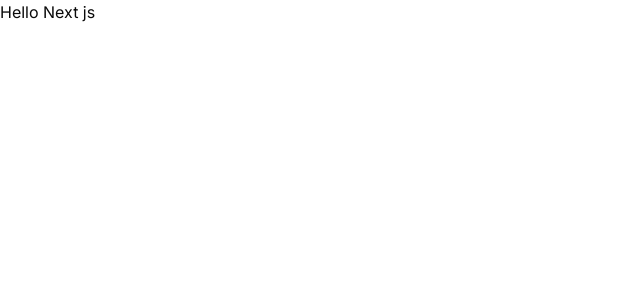
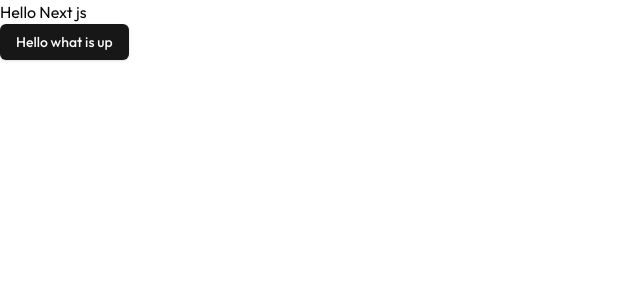
Before and after one commit to Harsh-Vardhan-Upadhyay/Elysium, a Next.js app in the folder elysium/: page / in a window 1280 px wide. Shown: the top 300 px of the page, without its empty margins (0-640 px from the left). Built offline with nearby package versions, Linux system fonts and the light colour scheme.

Commit message:
changed the global font

```diff
--- a/elysium/app/layout.js
+++ b/elysium/app/layout.js
@@ -1,7 +1,7 @@
-import { Inter } from "next/font/google";
+import { Outfit } from "next/font/google";
 import "./globals.css";
 
-const inter = Inter({ subsets: ["latin"] });
+const inter = Outfit({ subsets: ["latin"] });
 
 export const metadata = {
   title: "Create Next App",
--- a/elysium/app/page.js
+++ b/elysium/app/page.js
@@ -1,9 +1,11 @@
+import { Button } from "@/components/ui/button";
 import Image from "next/image";
 
 export default function Home() {
   return (
     <div>
       <h2>Hello Next js</h2>
+      <Button>Hello what is up </Button>
     </div>
 
   );
--- /dev/null
+++ b/elysium/components/ui/button.jsx
@@ -0,0 +1,48 @@
+import * as React from "react"
+import { Slot } from "@radix-ui/react-slot"
+import { cva } from "class-variance-authority";
+
+import { cn } from "@/lib/utils"
+
+const buttonVariants = cva(
+  "inline-flex items-center justify-center whitespace-nowrap rounded-md text-sm font-medium transition-colors focus-visible:outline-none focus-visible:ring-1 focus-visible:ring-ring disabled:pointer-events-none disabled:opacity-50",
+  {
+    variants: {
+      variant: {
+        default:
+          "bg-primary text-primary-foreground shadow hover:bg-primary/90",
+        destructive:
+          "bg-destructive text-destructive-foreground shadow-sm hover:bg-destructive/90",
+        outline:
+          "border border-input bg-background shadow-sm hover:bg-accent hover:text-accent-foreground",
+        secondary:
+          "bg-secondary text-secondary-foreground shadow-sm hover:bg-secondary/80",
+        ghost: "hover:bg-accent hover:text-accent-foreground",
+        link: "text-primary underline-offset-4 hover:underline",
+      },
+      size: {
+        default: "h-9 px-4 py-2",
+        sm: "h-8 rounded-md px-3 text-xs",
+        lg: "h-10 rounded-md px-8",
+        icon: "h-9 w-9",
+      },
+    },
+    defaultVariants: {
+      variant: "default",
+      size: "default",
+    },
+  }
+)
+
+const Button = React.forwardRef(({ className, variant, size, asChild = false, ...props }, ref) => {
+  const Comp = asChild ? Slot : "button"
+  return (
+    (<Comp
+      className={cn(buttonVariants({ variant, size, className }))}
+      ref={ref}
+      {...props} />)
+  );
+})
+Button.displayName = "Button"
+
+export { Button, buttonVariants }
--- a/elysium/package.json
+++ b/elysium/package.json
@@ -10,6 +10,7 @@
   },
   "dependencies": {
     "@radix-ui/react-icons": "^1.3.0",
+    "@radix-ui/react-slot": "^1.1.0",
     "class-variance-authority": "^0.7.0",
     "clsx": "^2.1.1",
     "next": "14.2.5",
```
Also changed, not shown: 1 other file (tests, documents, lock files or other folders).
